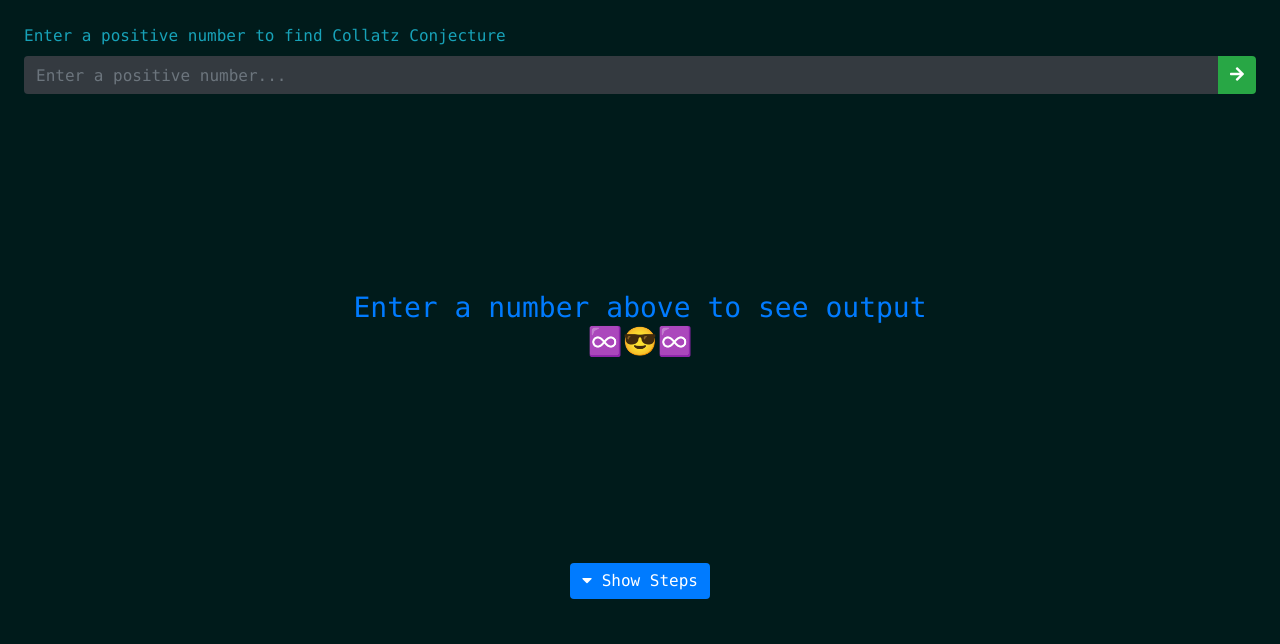
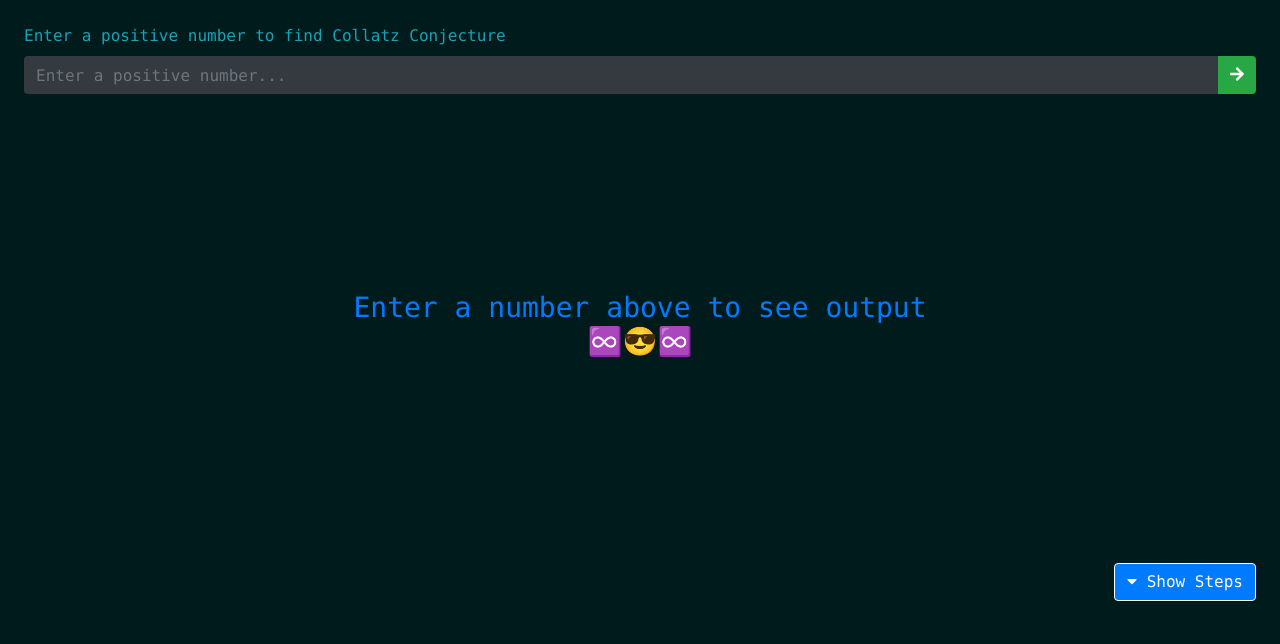
Before and after one commit to SyedAli310/collatz-conjecture-js, a plain HTML site: page index.html in a window 1280 px wide. Shown: the top 644 px of the page. Drawn offline with nearby package versions, Linux system fonts and the light colour scheme.

Commit message:
html : tweaked show/hide steps button

```diff
--- a/index.html
+++ b/index.html
@@ -68,7 +68,8 @@
     <div class="text-white p-2 mt-3" id="stats"></div>
 
     <button
-      class="btn btn-primary d-block show-hide-series mx-auto"
+      class="btn btn-primary d-block show-hide-series ml-auto"
+      style="border: 1px solid #fff !important;"
       type="button"
       data-toggle="collapse"
       data-target="#collapseExample"
@@ -79,8 +80,9 @@
     <span>Show Steps</span>
 
     </button>
+    <br>
     <div class="collapse" id="collapseExample">
-      <div class="text-light p-2" id="output"></div>
+      <div class="text-light text-center mt-2 p-2" id="output">No steps to show yet.</div>
     </div>
 
     <div
```
